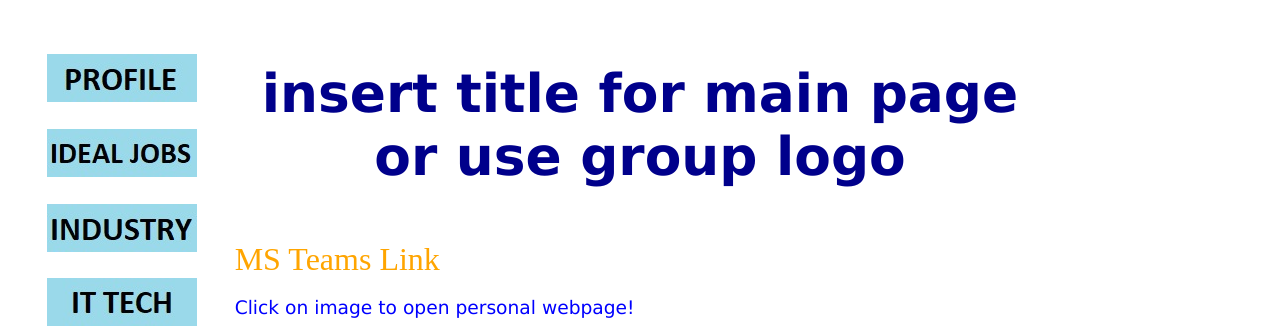
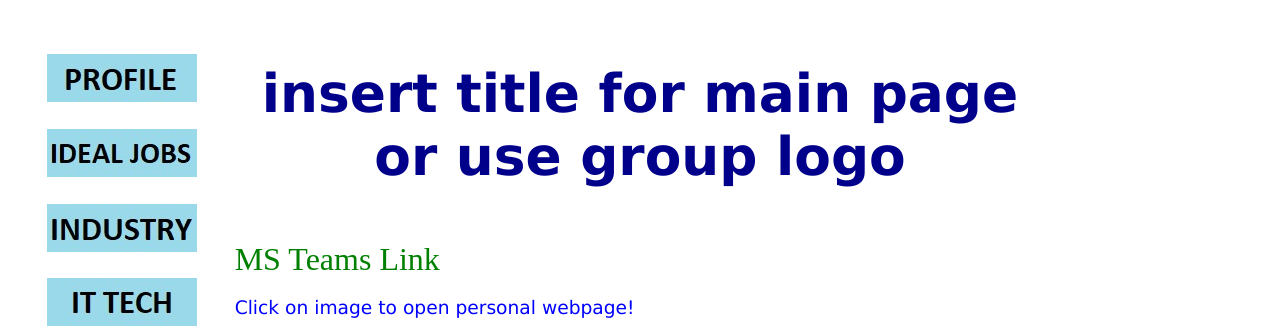
Before and after one commit to Kerlie5591/The_Internet_Explorers_V2, a plain HTML site: page index.html in a window 1280 px wide. Shown: the top 334 px of the page. Drawn offline with Linux system fonts and the light colour scheme.

Commit message:
Update styles.css

```diff
--- a/styles.css
+++ b/styles.css
@@ -47,13 +47,13 @@ li {
 }
 
 a:link {
-  color: orange;
+  color: green;
   background-color: transparent;
   text-decoration: none;
 }
 
 a:visited {
-  color: lightgreen;
+  color: purple;
   background-color: transparent;
   text-decoration: none;
 }
```
